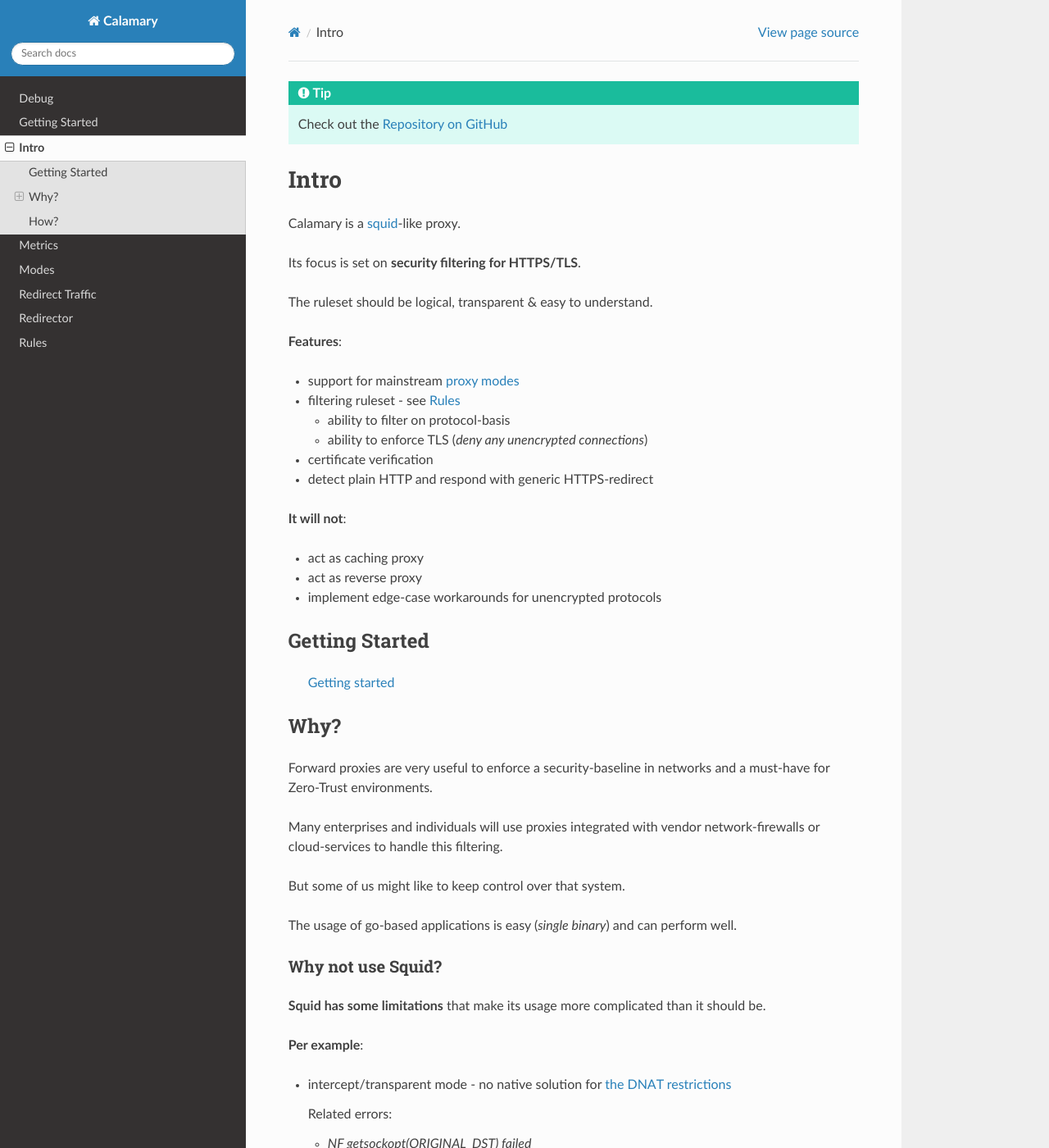
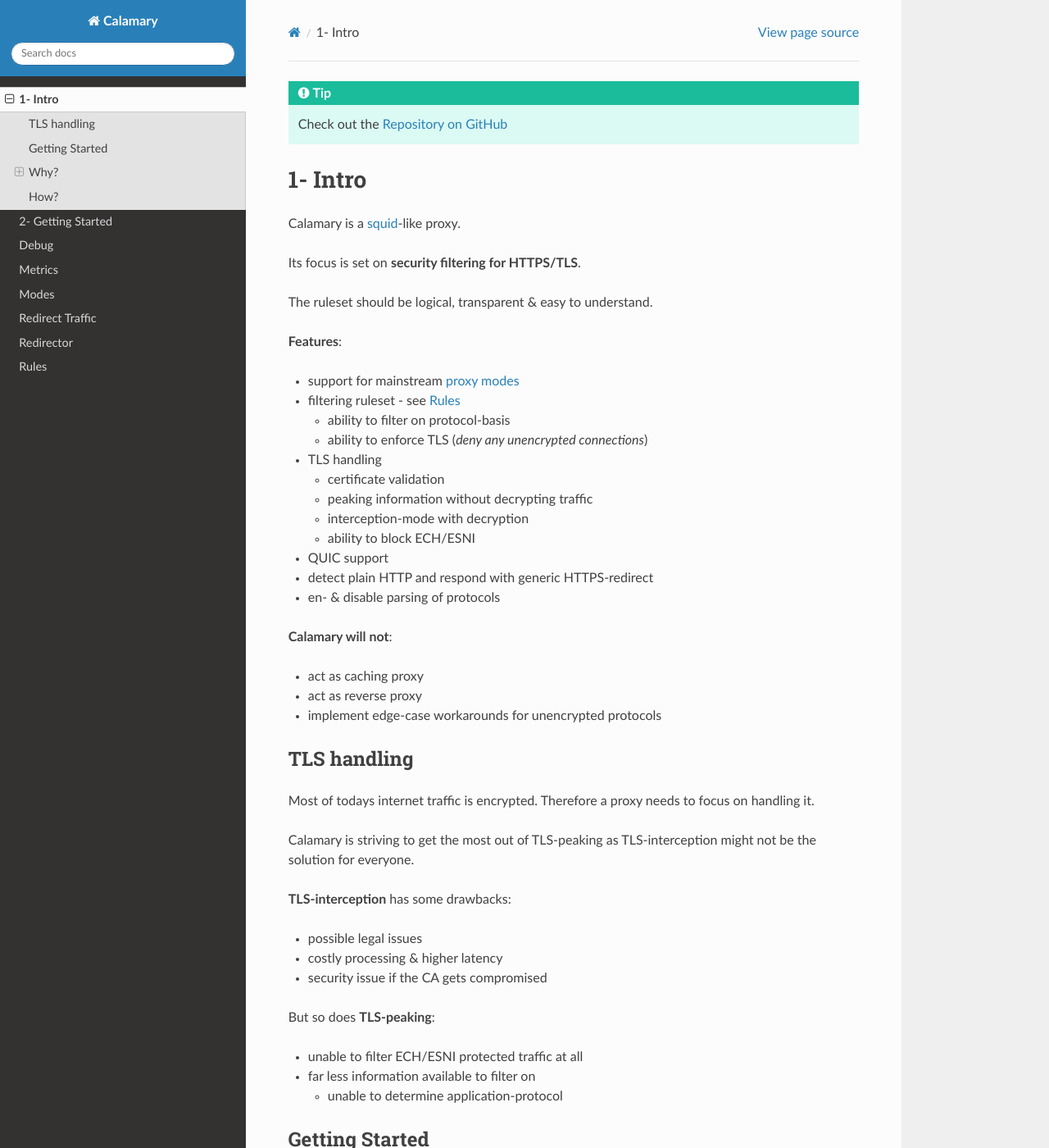
Before and after one commit to O-X-L/calamary, a Sphinx documentation site: the page built from docs/source/info/1_intro.rst, in a window 1280 px wide and 1400 px high. Shown: the whole window at 82% size. Built offline with Sphinx 7.4.7 and the Read the Docs theme 2.0.0, drawn with Linux system fonts in a browser that asks for light colours.

Commit message:
updated main docs

```diff
--- a/docs/source/info/intro.rst
+++ b/docs/source/info/1_intro.rst
@@ -5,15 +5,16 @@
 
 .. include:: ../_inc/head.rst
 
-#####
-Intro
-#####
+########
+1- Intro
+########
 
 Calamary is a `squid <http://www.squid-cache.org/>`_-like proxy.
 
 Its focus is set on **security filtering for HTTPS/TLS**.
 
 The ruleset should be logical, transparent & easy to understand.
+
 
 **Features**:
 
@@ -23,14 +24,52 @@
   * ability to filter on protocol-basis
   * ability to enforce TLS (*deny any unencrypted connections*)
 
-* certificate verification
+* TLS handling
+
+  * certificate validation
+
+  * peaking information without decrypting traffic
+
+  * interception-mode with decryption
+
+  * ability to block ECH/ESNI
+
+* QUIC support
+
 * detect plain HTTP and respond with generic HTTPS-redirect
 
-**It will not**:
+* en- & disable parsing of protocols
+
+**Calamary will not**:
 
 * act as caching proxy
 * act as reverse proxy
 * implement edge-case workarounds for unencrypted protocols
+
+
+TLS handling
+############
+
+Most of todays internet traffic is encrypted. Therefore a proxy needs to focus on handling it.
+
+Calamary is striving to get the most out of TLS-peaking as TLS-interception might not be the solution for everyone.
+
+**TLS-interception** has some drawbacks:
+
+* possible legal issues
+
+* costly processing & higher latency
+
+* security issue if the CA gets compromised
+
+
+But so does **TLS-peaking**:
+
+* unable to filter ECH/ESNI protected traffic at all
+
+* far less information available to filter on
+
+  * unable to determine application-protocol
 
 Getting Started
 ###############
--- a/docs/source/info/getting_started.rst
+++ b/docs/source/info/2_getting_started.rst
@@ -5,9 +5,9 @@
 .. include:: ../_inc/in_progress.rst
 
 
-###############
-Getting Started
-###############
+##################
+2- Getting Started
+##################
 
 Installation
 ############
```
Also changed, not shown: README.md (+1 -1 lines).
